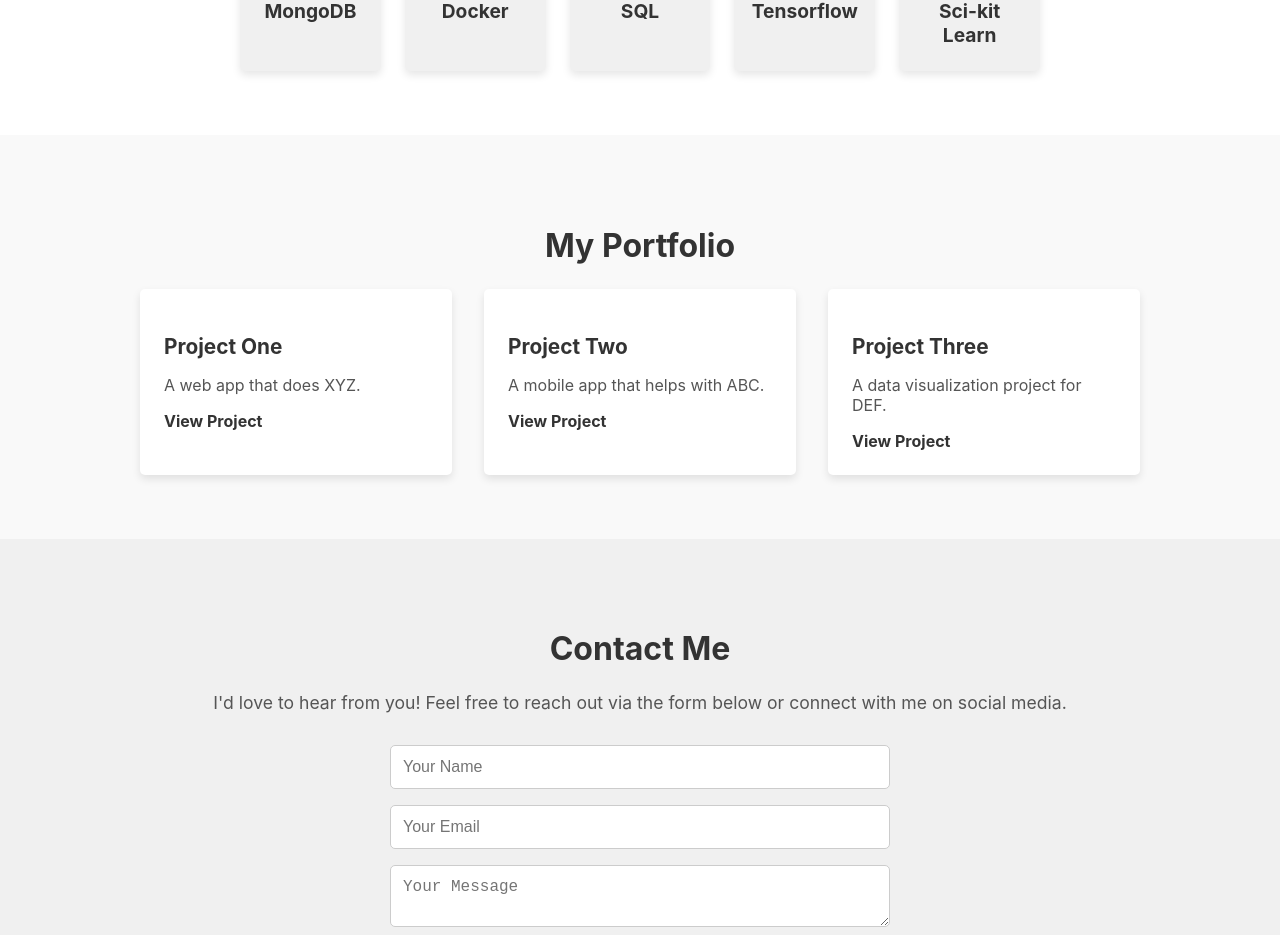
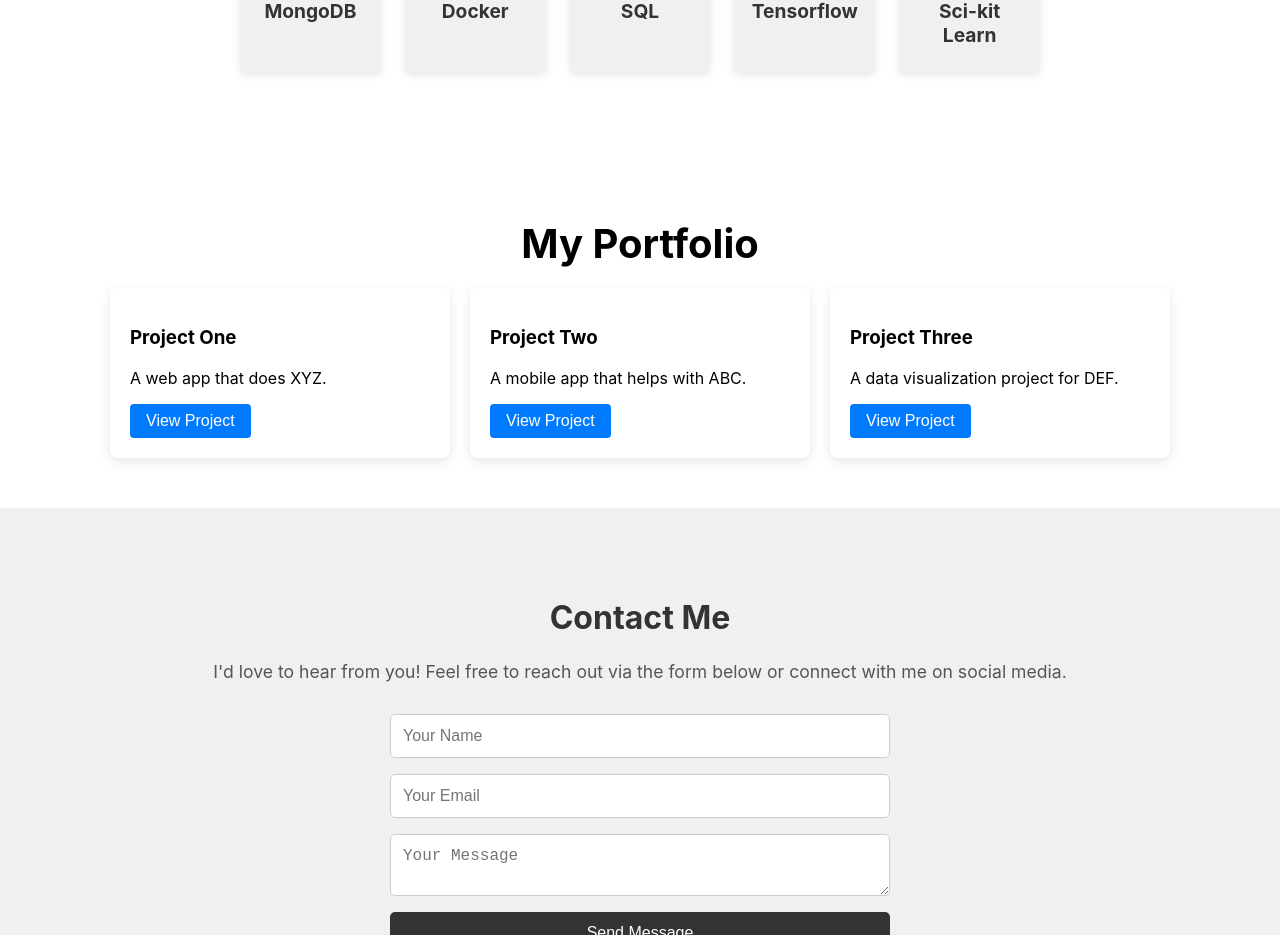
Before and after one commit to Aliza-03/Aliza-03.github.io, a React (Create React App) app in the folder aliza-portfolio/: page / in a window 1280 px wide. Shown: the part 1559-2494 px from the top of the page. Built offline with nearby package versions, Linux system fonts and the light colour scheme.

Commit message:
add animation to project

```diff
--- a/aliza-portfolio/src/Components/Portfolio.js
+++ b/aliza-portfolio/src/Components/Portfolio.js
@@ -1,27 +1,76 @@
-// src/components/Portfolio.js
-import React from 'react';
+import React, { useState } from 'react';
 import '../styles/Portfolio.css';
 
 const projects = [
-  { title: 'Project One', description: 'A web app that does XYZ.', link: '#' },
-  { title: 'Project Two', description: 'A mobile app that helps with ABC.', link: '#' },
-  { title: 'Project Three', description: 'A data visualization project for DEF.', link: '#' },
+  {
+    title: 'Project One',
+    description: 'A web app that does XYZ.',
+    link: '#',
+    images: ['image1.jpg', 'image2.jpg'],
+    details: 'This is a detailed description of Project One.',
+  },
+  {
+    title: 'Project Two',
+    description: 'A mobile app that helps with ABC.',
+    link: '#',
+    images: ['image1.jpg'],
+    details: 'This is a detailed description of Project Two.',
+  },
+  {
+    title: 'Project Three',
+    description: 'A data visualization project for DEF.',
+    link: '#',
+    images: ['image1.jpg', 'image2.jpg'],
+    details: 'This is a detailed description of Project Three.',
+  },
   // Add more projects as needed
 ];
 
 const Portfolio = () => {
+  const [popupContent, setPopupContent] = useState(null);
+
+  const openPopup = (project) => {
+    setPopupContent(project);
+  };
+
+  const closePopup = () => {
+    setPopupContent(null);
+  };
+
   return (
     <section className="portfolio" id="portfolio">
       <h2>My Portfolio</h2>
       <div className="portfolio-container">
         {projects.map((project, index) => (
-          <div key={index} className="portfolio-item">
+          <div
+            key={index}
+            className="portfolio-item"
+            onClick={() => openPopup(project)}
+          >
             <h3>{project.title}</h3>
             <p>{project.description}</p>
-            <a href={project.link} target="_blank" rel="noopener noreferrer">View Project</a>
+            <button className="view-project-btn">View Project</button>
           </div>
         ))}
       </div>
+
+      {popupContent && (
+        <div className="popup">
+          <div className="popup-content">
+            <span className="close" onClick={closePopup}>&times;</span>
+            <h3>{popupContent.title}</h3>
+            <p>{popupContent.details}</p>
+            <div>
+              {popupContent.images.map((image, index) => (
+                <img key={index} src={image} alt={`Project image ${index + 1}`} />
+              ))}
+            </div>
+            <div className="close-popup">
+              <button onClick={closePopup}>Close</button>
+            </div>
+          </div>
+        </div>
+      )}
     </section>
   );
 };
--- a/aliza-portfolio/src/styles/Portfolio.css
+++ b/aliza-portfolio/src/styles/Portfolio.css
@@ -1,50 +1,102 @@
-/* src/styles/Portfolio.css */
+/* Portfolio Section */
 .portfolio {
-    padding: 4rem 2rem;
-    text-align: center;
-    background-color: #f9f9f9;
+  padding: 50px 0;
 }
 
 .portfolio h2 {
-    font-size: 2rem;
-    margin-bottom: 1.5rem;
-    color: #333;
+  text-align: center;
+  font-size: 2.5rem;
+  margin-bottom: 20px;
 }
 
 .portfolio-container {
-    display: grid;
-    grid-template-columns: repeat(auto-fit, minmax(200px, 1fr));
-    gap: 2rem;
-    max-width: 1000px;
-    margin: 0 auto;
+  display: flex;
+  flex-wrap: wrap;
+  justify-content: center;
+  gap: 20px;
 }
 
 .portfolio-item {
   background-color: #fff;
-    padding: 1.5rem;
-    border-radius: 5px;
-    box-shadow: 0px 4px 8px rgba(0, 0, 0, 0.1);
-    text-align: left;
+  border-radius: 8px;
+  padding: 20px;
+  width: 300px;
+  box-shadow: 0 4px 12px rgba(0, 0, 0, 0.1);
+  transition: all 0.3s ease;
+  cursor: pointer;
+  transform: translateY(0);
 }
 
-  .portfolio-item h3 {
-    font-size: 1.3rem;
-    margin-bottom: 0.5rem;
-    color: #333;
+/* Hover Effect: Shadow and Lift */
+.portfolio-item:hover {
+  box-shadow: 0 8px 20px rgba(0, 0, 0, 0.15);
+  transform: translateY(-5px);
 }
 
-  .portfolio-item p {
-    font-size: 1rem;
-    color: #555;
-    margin-bottom: 1rem;
+/* View Project Button */
+.view-project-btn {
+  background-color: #007bff;
+  color: white;
+  border: none;
+  padding: 8px 16px;
+  border-radius: 4px;
+  cursor: pointer;
+  font-size: 16px;
 }
 
-  .portfolio-item a {
-    color: #333;
-    text-decoration: none;
-    font-weight: bold;
+.view-project-btn:hover {
+  background-color: #0056b3;
 }
 
-  .portfolio-item a:hover {
-    text-decoration: underline;
+/* Popup Styles */
+.popup {
+  position: fixed;
+  top: 0;
+  left: 0;
+  right: 0;
+  bottom: 0;
+  background-color: rgba(0, 0, 0, 0.5);
+  display: flex;
+  justify-content: center;
+  align-items: center;
+  z-index: 9999;
 }
+
+.popup-content {
+  background-color: #fff;
+  padding: 30px;
+  border-radius: 10px;
+  width: 80%;
+  max-width: 600px;
+  overflow-y: auto;
+  position: relative;
+}
+
+.popup .close {
+  position: absolute;
+  top: 10px;
+  right: 10px;
+  font-size: 20px;
+  cursor: pointer;
+}
+
+/* Close Popup Button */
+.close-popup button {
+  background-color: #007bff;
+  color: white;
+  border: none;
+  padding: 8px 16px;
+  border-radius: 4px;
+  cursor: pointer;
+  font-size: 16px;
+  margin-top: 20px;
+}
+
+.close-popup button:hover {
+  background-color: #0056b3;
+}
+
+.popup img {
+  max-width: 100%;
+  height: auto;
+}
```
Lines whose indentation alone changed are shown as unchanged.
